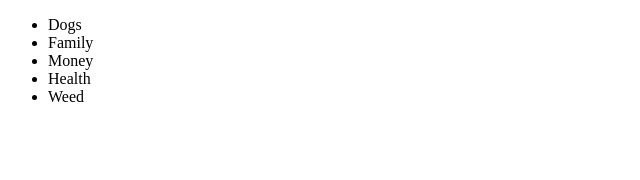
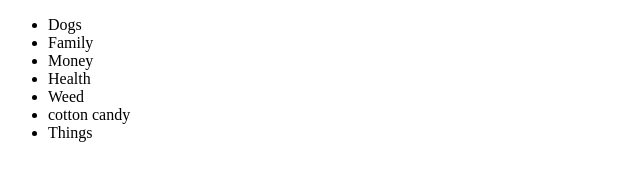
Before and after one commit to BenHuf/my-fav-things, a plain HTML site: page index.html in a window 1280 px wide. Shown: the whole page, without its empty margins (0-640 px from the left). Drawn offline with Linux system fonts and the light colour scheme.

Commit message:
cause merge conflict

```diff
--- a/index.html
+++ b/index.html
@@ -13,6 +13,8 @@
     <li>Money</li>
     <li>Health</li>
     <li>Weed</li>
+    <li>cotton candy</li>
+    <li>Things</li>
   </ul>
 </body>
 </html>
```
Also changed, not shown: assets/styles/style.css (added), assets/styles/styles.css (deleted).
